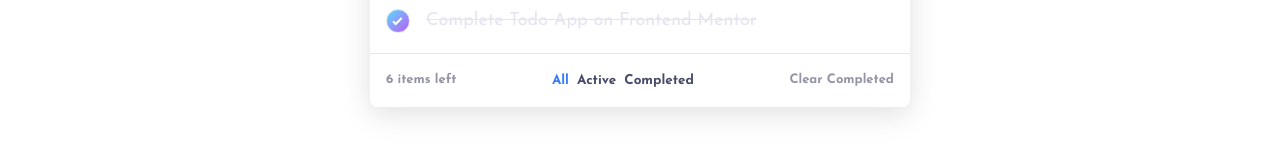
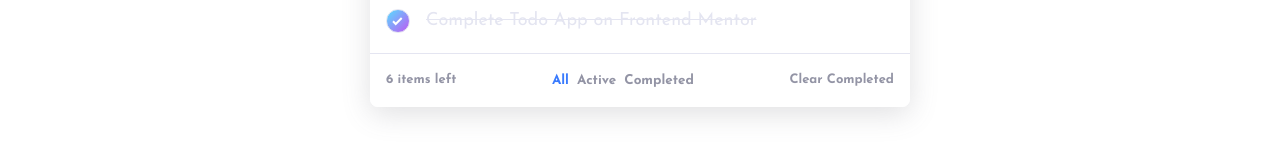
Before and after one commit to rickMcGavin/fe-mentor-todo-app, a Next.js app: page / in a window 1280 px wide. Shown: the part 541-699 px from the top of the page. Built offline with nearby package versions, Linux system fonts and the light colour scheme.

Commit message:
fix: filter and utility bar text colors

```diff
--- a/src/components/molecules/Filter/styles.ts
+++ b/src/components/molecules/Filter/styles.ts
@@ -3,7 +3,8 @@ import styled from "styled-components";
 export const FilterButton = styled.button<{ $active: boolean }>`
   border: none;
   background: none;
-  color: ${({ $active }) => (!$active ? " var(--text)" : "var(--primary)")};
+  color: ${({ $active }) =>
+    !$active ? " var(--dark-gray-blue)" : "var(--primary)"};
   cursor: pointer;
   font-size: 0.75rem;
   font-weight: 700;
--- a/src/components/molecules/UtilityBar/styles.ts
+++ b/src/components/molecules/UtilityBar/styles.ts
@@ -25,6 +25,10 @@ export const ClearCompleted = styled.button`
   color: var(--dark-gray-blue);
   cursor: pointer;
   padding: 0;
+
+  &:hover {
+    color: var(--text-hover);
+  }
 `;
 
 export const FilterWrapper = styled.div`
```
